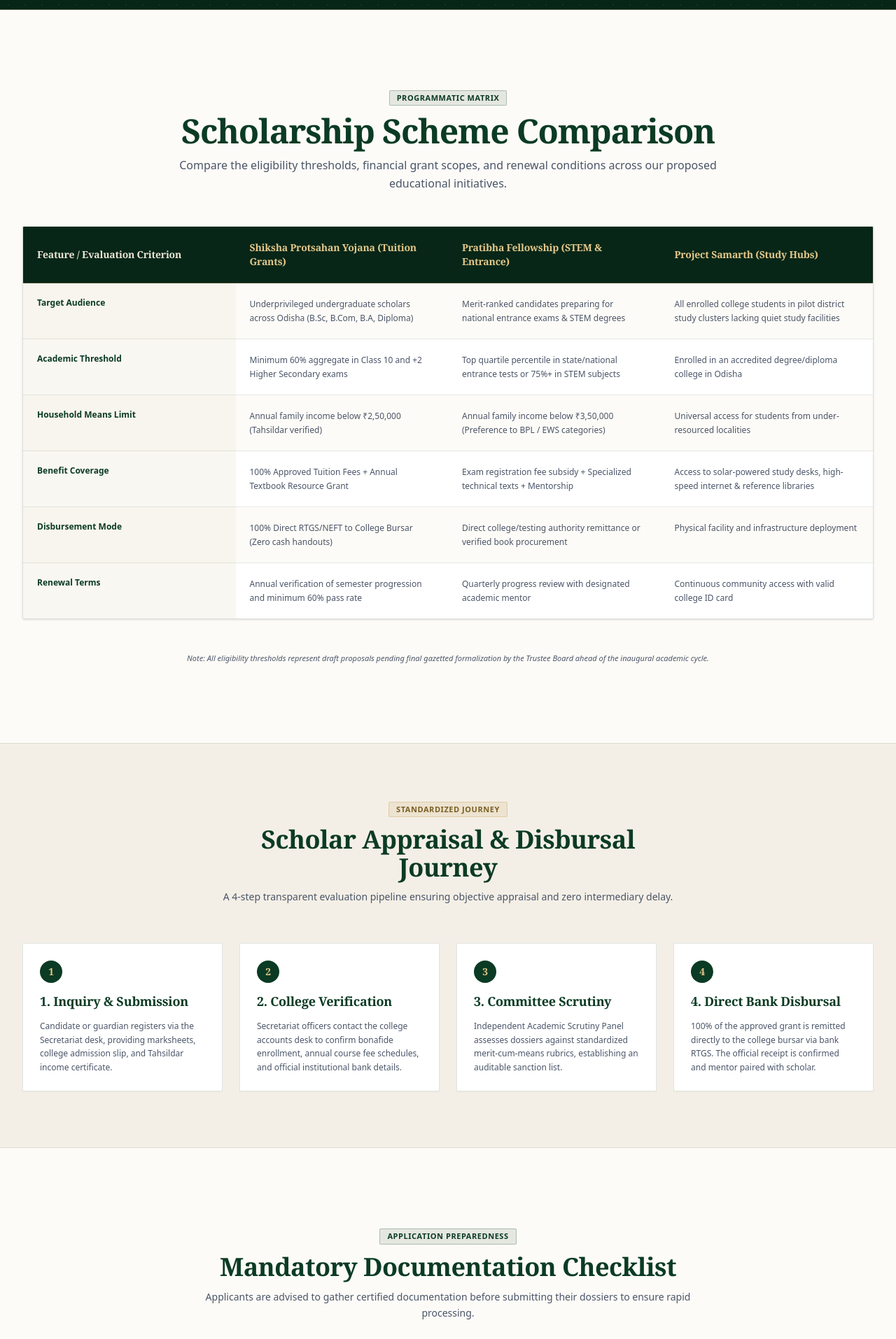
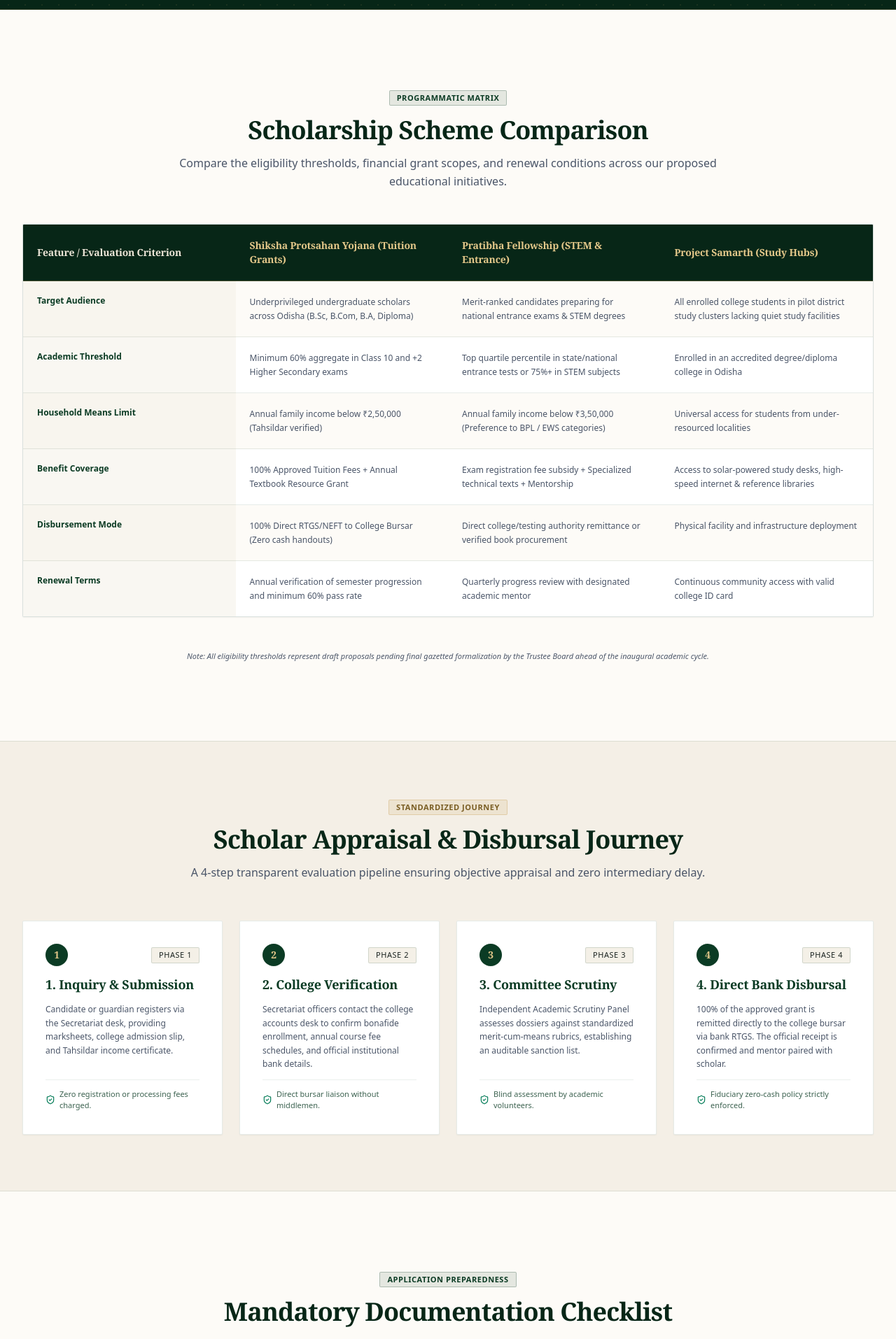
Before and after one commit to Himansu-Nayak/MAHAVIR-TRUST, a Next.js app: page /scholarships in a window 1280 px wide. Shown: the part 600-2514 px from the top of the page at 70% size. Built offline with nearby package versions, Linux system fonts and the light colour scheme.

Commit message:
feat(scholarships): elevate scholarship schemes hub, comparison matrix, and document checklist

```diff
--- a/src/app/scholarships/page.tsx
+++ b/src/app/scholarships/page.tsx
@@ -2,26 +2,20 @@ import React from "react";
 import type { Metadata } from "next";
 import Link from "next/link";
 import { PageHero } from "@/components/PageHero";
+import { Container } from "@/components/ui/Container";
+import { SectionHeader } from "@/components/ui/SectionHeader";
 import { Card, Badge } from "@/components/ui/Card";
 import { Button } from "@/components/ui/Button";
 import { Accordion } from "@/components/Accordion";
 import { TRUST_CONFIG } from "@/lib/config";
 import {
-  Award,
   CheckCircle2,
   ChevronRight,
   FileCheck,
   ArrowRight,
-  AlertCircle,
   GraduationCap,
-  BookOpen,
-  FileText,
-  Clock,
   Landmark,
   ShieldCheck,
-  HelpCircle,
-  Download,
-  Users,
 } from "lucide-react";
 
 export const metadata: Metadata = {
@@ -67,6 +61,37 @@ export default function ScholarshipsPage() {
       protsahan: "Annual verification of semester progression and minimum 60% pass rate",
       pratibha: "Quarterly progress review with designated academic mentor",
       samarth: "Continuous community access with valid college ID card",
+    },
+  ];
+
+  const appraisalSteps = [
+    {
+      step: 1,
+      title: "1. Inquiry & Submission",
+      description:
+        "Candidate or guardian registers via the Secretariat desk, providing marksheets, college admission slip, and Tahsildar income certificate.",
+      detail: "Zero registration or processing fees charged.",
+    },
+    {
+      step: 2,
+      title: "2. College Verification",
+      description:
+        "Secretariat officers contact the college accounts desk to confirm bonafide enrollment, annual course fee schedules, and official institutional bank details.",
+      detail: "Direct bursar liaison without middlemen.",
+    },
+    {
+      step: 3,
+      title: "3. Committee Scrutiny",
+      description:
+        "Independent Academic Scrutiny Panel assesses dossiers against standardized merit-cum-means rubrics, establishing an auditable sanction list.",
+      detail: "Blind assessment by academic volunteers.",
+    },
+    {
+      step: 4,
+      title: "4. Direct Bank Disbursal",
+      description:
+        "100% of the approved grant is remitted directly to the college bursar via bank RTGS. The official receipt is confirmed and mentor paired with scholar.",
+      detail: "Fiduciary zero-cash policy strictly enforced.",
     },
   ];
 
@@ -157,32 +182,30 @@ export default function ScholarshipsPage() {
 
       {/* 2. Scheme Comparison Matrix */}
       <section id="comparison" className="py-20 md:py-28 bg-[#FDFBF7]">
-        <div className="max-w-7xl mx-auto px-4 sm:px-8 space-y-12">
-          <div className="text-center max-w-3xl mx-auto space-y-3">
-            <Badge variant="forest">Programmatic Matrix</Badge>
-            <h2 className="font-serif text-3xl sm:text-4xl lg:text-5xl font-bold text-[#0B3B24] tracking-tight">
-              Scholarship Scheme Comparison
-            </h2>
-            <p className="text-sm sm:text-base text-[#4A5568] leading-relaxed">
-              Compare the eligibility thresholds, financial grant scopes, and renewal conditions across our proposed educational initiatives.
-            </p>
-          </div>
+        <Container size="default" className="space-y-12">
+          <SectionHeader
+            badge="Programmatic Matrix"
+            badgeVariant="forest"
+            title="Scholarship Scheme Comparison"
+            subtitle="Compare the eligibility thresholds, financial grant scopes, and renewal conditions across our proposed educational initiatives."
+            align="center"
+          />
 
           {/* Desktop Responsive Table */}
-          <div className="overflow-x-auto bg-white rounded-xs border border-[#0B3B24]/15 shadow-sm">
+          <div className="overflow-x-auto bg-white rounded-xs border border-[#0B3B24]/15 shadow-xs">
             <table className="w-full text-left border-collapse text-xs">
               <thead>
                 <tr className="bg-[#072617] text-[#EDE6D8] border-b border-[#C5A059]/30">
-                  <th className="p-4 sm:p-5 font-serif font-bold text-sm w-1/4">
+                  <th scope="col" className="p-4 sm:p-5 font-serif font-bold text-sm w-1/4">
                     Feature / Evaluation Criterion
                   </th>
-                  <th className="p-4 sm:p-5 font-serif font-bold text-sm w-1/4 text-[#E4C88A]">
+                  <th scope="col" className="p-4 sm:p-5 font-serif font-bold text-sm w-1/4 text-[#E4C88A]">
                     Shiksha Protsahan Yojana (Tuition Grants)
                   </th>
-                  <th className="p-4 sm:p-5 font-serif font-bold text-sm w-1/4 text-[#E4C88A]">
+                  <th scope="col" className="p-4 sm:p-5 font-serif font-bold text-sm w-1/4 text-[#E4C88A]">
                     Pratibha Fellowship (STEM & Entrance)
                   </th>
-                  <th className="p-4 sm:p-5 font-serif font-bold text-sm w-1/4 text-[#E4C88A]">
+                  <th scope="col" className="p-4 sm:p-5 font-serif font-bold text-sm w-1/4 text-[#E4C88A]">
                     Project Samarth (Study Hubs)
                   </th>
                 </tr>
@@ -214,94 +237,74 @@ export default function ScholarshipsPage() {
           <p className="text-[11px] text-[#4A5568] text-center italic">
             Note: All eligibility thresholds represent draft proposals pending final gazetted formalization by the Trustee Board ahead of the inaugural academic cycle.
           </p>
-        </div>
+        </Container>
       </section>
 
       {/* 3. Four-Step Application & Appraisal Workflow */}
       <section className="py-20 bg-[#F4EFE6] border-y border-[#0B3B24]/10">
-        <div className="max-w-7xl mx-auto px-4 sm:px-8 space-y-14">
-          <div className="text-center max-w-2xl mx-auto space-y-3">
-            <Badge variant="gold">Standardized Journey</Badge>
-            <h2 className="font-serif text-3xl sm:text-4xl font-bold text-[#0B3B24]">
-              Scholar Appraisal & Disbursal Journey
-            </h2>
-            <p className="text-sm text-[#4A5568]">
-              A 4-step transparent evaluation pipeline ensuring objective appraisal and zero intermediary delay.
-            </p>
-          </div>
+        <Container size="default" className="space-y-14">
+          <SectionHeader
+            badge="Standardized Journey"
+            badgeVariant="gold"
+            title="Scholar Appraisal & Disbursal Journey"
+            subtitle="A 4-step transparent evaluation pipeline ensuring objective appraisal and zero intermediary delay."
+            align="center"
+          />
 
           <div className="grid grid-cols-1 md:grid-cols-2 lg:grid-cols-4 gap-6">
-            <div className="p-6 bg-white rounded-xs border border-[#0B3B24]/12 shadow-xs space-y-3">
-              <span className="w-8 h-8 rounded-full bg-[#0B3B24] text-[#E4C88A] font-serif font-bold text-sm flex items-center justify-center">
-                1
-              </span>
-              <h3 className="font-serif text-lg font-bold text-[#0B3B24]">
-                1. Inquiry & Submission
-              </h3>
-              <p className="text-xs text-[#4A5568] leading-relaxed">
-                Candidate or guardian registers via the Secretariat desk, providing marksheets, college admission slip, and Tahsildar income certificate.
-              </p>
-            </div>
-
-            <div className="p-6 bg-white rounded-xs border border-[#0B3B24]/12 shadow-xs space-y-3">
-              <span className="w-8 h-8 rounded-full bg-[#0B3B24] text-[#E4C88A] font-serif font-bold text-sm flex items-center justify-center">
-                2
-              </span>
-              <h3 className="font-serif text-lg font-bold text-[#0B3B24]">
-                2. College Verification
-              </h3>
-              <p className="text-xs text-[#4A5568] leading-relaxed">
-                Secretariat officers contact the college accounts desk to confirm bonafide enrollment, annual course fee schedules, and official institutional bank details.
-              </p>
-            </div>
-
-            <div className="p-6 bg-white rounded-xs border border-[#0B3B24]/12 shadow-xs space-y-3">
-              <span className="w-8 h-8 rounded-full bg-[#0B3B24] text-[#E4C88A] font-serif font-bold text-sm flex items-center justify-center">
-                3
-              </span>
-              <h3 className="font-serif text-lg font-bold text-[#0B3B24]">
-                3. Committee Scrutiny
-              </h3>
-              <p className="text-xs text-[#4A5568] leading-relaxed">
-                Independent Academic Scrutiny Panel assesses dossiers against standardized merit-cum-means rubrics, establishing an auditable sanction list.
-              </p>
-            </div>
-
-            <div className="p-6 bg-white rounded-xs border border-[#0B3B24]/12 shadow-xs space-y-3">
-              <span className="w-8 h-8 rounded-full bg-[#0B3B24] text-[#E4C88A] font-serif font-bold text-sm flex items-center justify-center">
-                4
-              </span>
-              <h3 className="font-serif text-lg font-bold text-[#0B3B24]">
-                4. Direct Bank Disbursal
-              </h3>
-              <p className="text-xs text-[#4A5568] leading-relaxed">
-                100% of the approved grant is remitted directly to the college bursar via bank RTGS. The official receipt is confirmed and mentor paired with scholar.
-              </p>
-            </div>
+            {appraisalSteps.map((step) => (
+              <Card
+                key={step.step}
+                variant="elevated"
+                padding="md"
+                className="space-y-3 relative flex flex-col justify-between"
+              >
+                <div className="space-y-3">
+                  <div className="flex items-center justify-between">
+                    <span className="w-8 h-8 rounded-full bg-[#0B3B24] text-[#E4C88A] font-serif font-bold text-sm flex items-center justify-center shadow-xs">
+                      {step.step}
+                    </span>
+                    <Badge variant="neutral" className="text-[10px]">
+                      Phase {step.step}
+                    </Badge>
+                  </div>
+                  <h3 className="font-serif text-lg font-bold text-[#0B3B24]">
+                    {step.title}
+                  </h3>
+                  <p className="text-xs text-[#4A5568] leading-relaxed">
+                    {step.description}
+                  </p>
+                </div>
+                <div className="pt-3 border-t border-[#0B3B24]/8 text-[11px] font-medium text-[#0B3B24]/80 flex items-center gap-1.5">
+                  <ShieldCheck className="w-3.5 h-3.5 text-emerald-700 shrink-0" />
+                  <span>{step.detail}</span>
+                </div>
+              </Card>
+            ))}
           </div>
-        </div>
+        </Container>
       </section>
 
       {/* 4. Required Document Checklist */}
       <section id="checklist" className="py-20 md:py-28 bg-[#FDFBF7] border-b border-[#0B3B24]/10">
-        <div className="max-w-7xl mx-auto px-4 sm:px-8 space-y-14">
-          <div className="text-center max-w-3xl mx-auto space-y-3">
-            <Badge variant="forest">Application Preparedness</Badge>
-            <h2 className="font-serif text-3xl sm:text-4xl font-bold text-[#0B3B24]">
-              Mandatory Documentation Checklist
-            </h2>
-            <p className="text-sm text-[#4A5568] leading-relaxed">
-              Applicants are advised to gather certified documentation before submitting their dossiers to ensure rapid processing.
-            </p>
-          </div>
+        <Container size="default" className="space-y-14">
+          <SectionHeader
+            badge="Application Preparedness"
+            badgeVariant="forest"
+            title="Mandatory Documentation Checklist"
+            subtitle="Applicants are advised to gather certified documentation before submitting their dossiers to ensure rapid processing."
+            align="center"
+          />
 
           <div className="grid grid-cols-1 md:grid-cols-3 gap-8">
             {documentChecklist.map((group) => {
               const Icon = group.icon;
               return (
-                <div
+                <Card
                   key={group.category}
-                  className="p-7 sm:p-8 bg-white rounded-xs border border-[#0B3B24]/15 shadow-xs space-y-5"
+                  variant="elevated"
+                  padding="lg"
+                  className="space-y-5"
                 >
                   <div className="flex items-center gap-3 pb-3 border-b border-[#0B3B24]/10">
                     <div className="w-10 h-10 rounded-xs bg-[#0B3B24] text-[#E4C88A] flex items-center justify-center shrink-0">
@@ -320,13 +323,17 @@ export default function ScholarshipsPage() {
                       </li>
                     ))}
                   </ul>
-                </div>
+                </Card>
               );
             })}
           </div>
 
           {/* Document Verification Notice */}
-          <div className="p-6 bg-[#F4EFE6] rounded-xs border border-[#0B3B24]/15 flex flex-col md:flex-row items-center justify-between gap-5 text-xs">
+          <Card
+            variant="accent"
+            padding="md"
+            className="flex flex-col md:flex-row items-center justify-between gap-5 text-xs"
+          >
             <div className="space-y-1">
               <span className="font-bold text-[#0B3B24] uppercase tracking-wider block">
                 Verification Safeguard
@@ -340,22 +347,20 @@ export default function ScholarshipsPage() {
                 <span>Ask Secretariat Coordinator</span>
               </Button>
             </Link>
-          </div>
-        </div>
+          </Card>
+        </Container>
       </section>
 
       {/* 5. Frequently Asked Questions */}
       <section className="py-20 bg-[#F4EFE6] border-b border-[#0B3B24]/10">
-        <div className="max-w-4xl mx-auto px-4 sm:px-8 space-y-12">
-          <div className="text-center space-y-3">
-            <Badge variant="gold">Student Guidance</Badge>
-            <h2 className="font-serif text-3xl sm:text-4xl font-bold text-[#0B3B24]">
-              Scholarship Frequently Asked Questions
-            </h2>
-            <p className="text-sm text-[#4A5568]">
-              Clear answers regarding eligibility rules, multi-scholarship coordination, and renewals.
-            </p>
-          </div>
+        <Container size="narrow" className="space-y-12">
+          <SectionHeader
+            badge="Student Guidance"
+            badgeVariant="gold"
+            title="Scholarship Frequently Asked Questions"
+            subtitle="Clear answers regarding eligibility rules, multi-scholarship coordination, and renewals."
+            align="center"
+          />
 
           <Accordion items={faqItems} />
 
@@ -367,12 +372,15 @@ export default function ScholarshipsPage() {
               </Button>
             </Link>
           </div>
-        </div>
+        </Container>
       </section>
 
       {/* 6. Call to Action Strip */}
       <section className="py-16 bg-[#072617] text-[#EDE6D8]">
-        <div className="max-w-7xl mx-auto px-4 sm:px-8 flex flex-col sm:flex-row items-center justify-between gap-6 text-center sm:text-left">
+        <Container
+          size="default"
+          className="flex flex-col sm:flex-row items-center justify-between gap-6 text-center sm:text-left"
+        >
           <div className="space-y-2">
             <h3 className="font-serif text-2xl sm:text-3xl font-bold text-white">
               Ready to Discover Your Eligible Grants?
@@ -394,7 +402,7 @@ export default function ScholarshipsPage() {
               </Button>
             </Link>
           </div>
-        </div>
+        </Container>
       </section>
     </div>
   );
```
Also changed, not shown: 1 other file (tests, documents, lock files or other folders).
